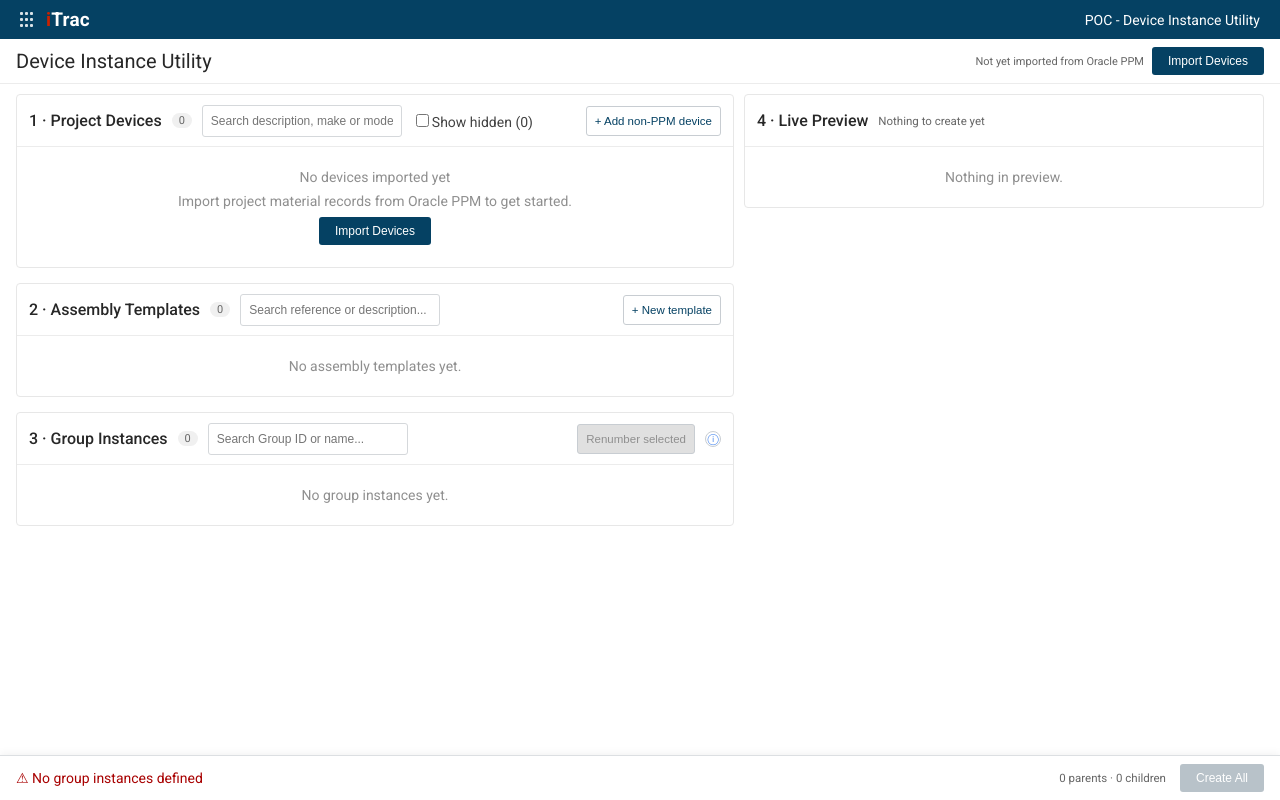
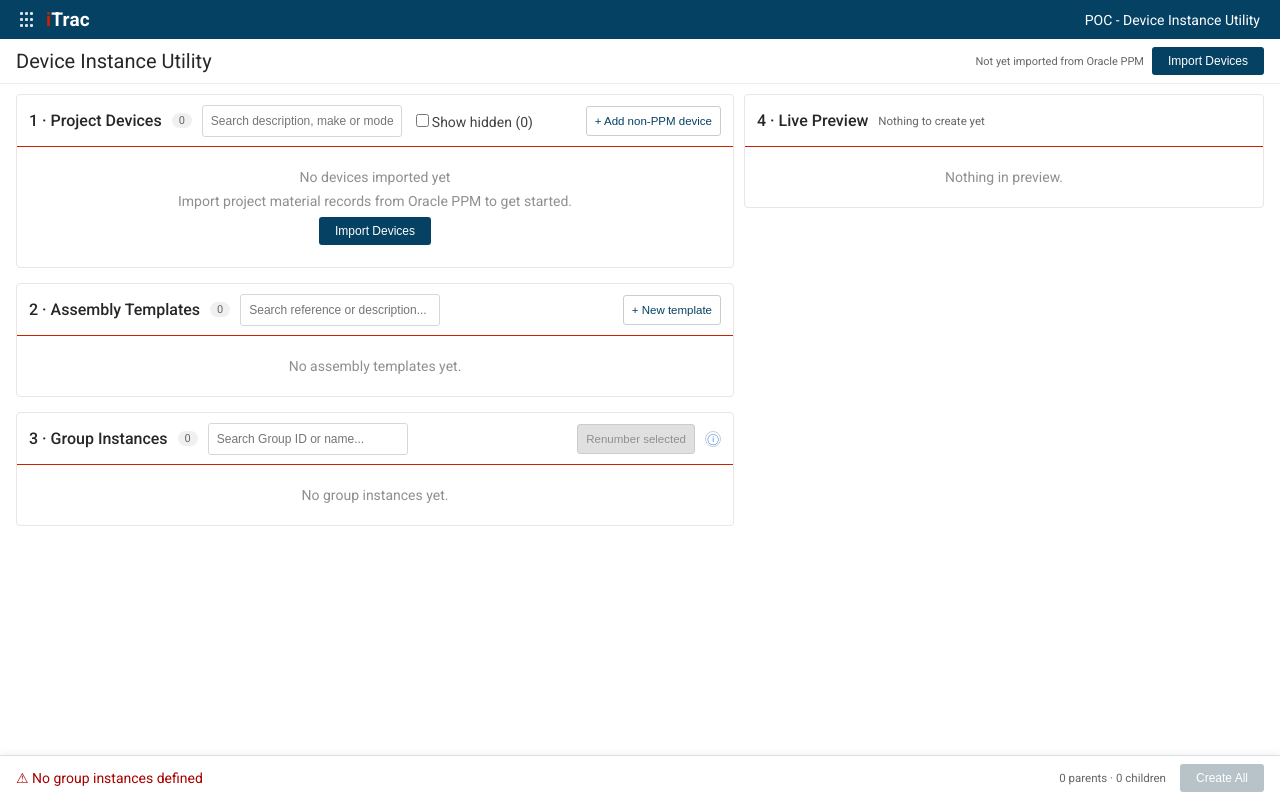
Before and after one commit to prasadambaledath/device-instance-utility, a React (Vite) app: page /#/utility in a window 1280 px wide. Built offline with nearby package versions, Linux system fonts and the light colour scheme.

Commit message:
Update utility styles to change border color and remove bottom border from thin panel header for improved visual consistency.

```diff
--- a/src/utility.css
+++ b/src/utility.css
@@ -139,13 +139,14 @@
   align-items: center;
   gap: 10px;
   padding: 6px 12px;
-  border-bottom: 1px solid #ececec;
+  border-bottom: 1px solid #cc2200;
   flex-wrap: wrap;
 }
 
 .panel-head.thin {
   padding-top: 5px;
   padding-bottom: 5px;
+  border-bottom: none;
 }
 
 .panel-title {
```
